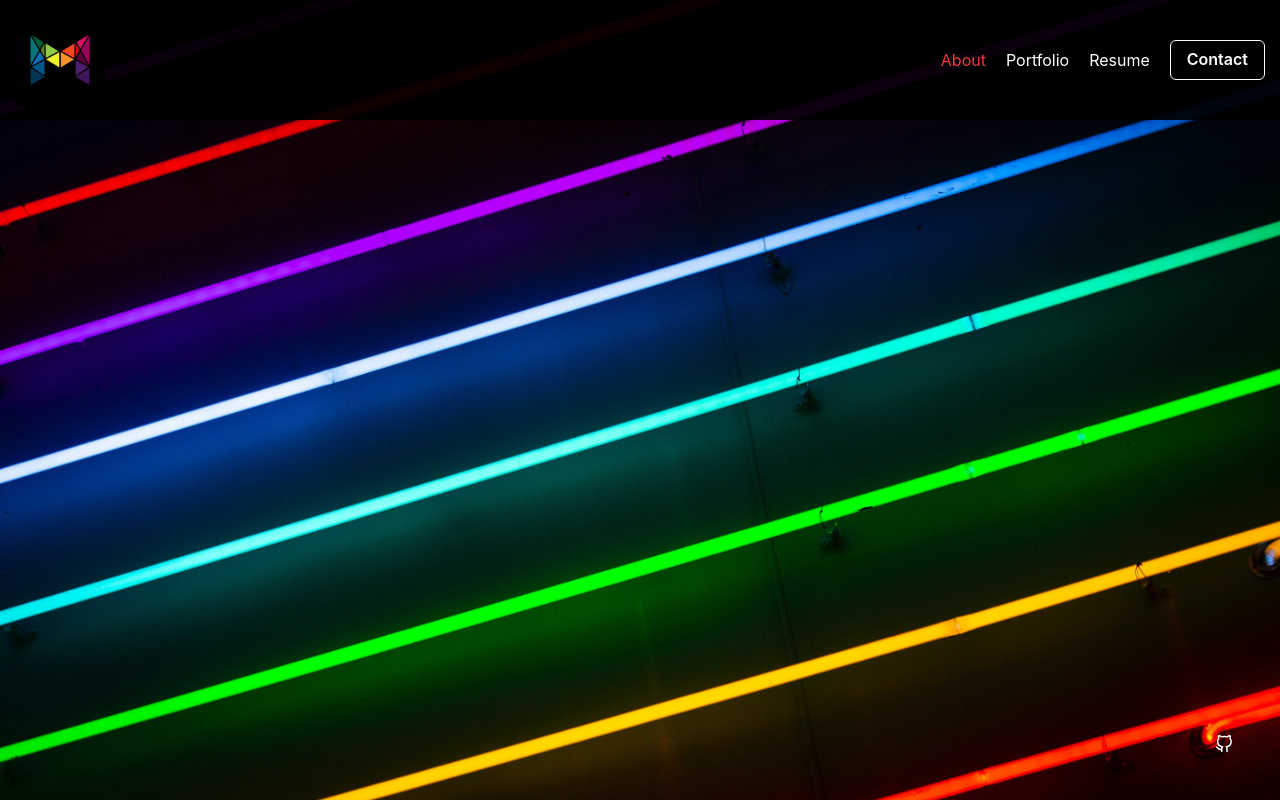
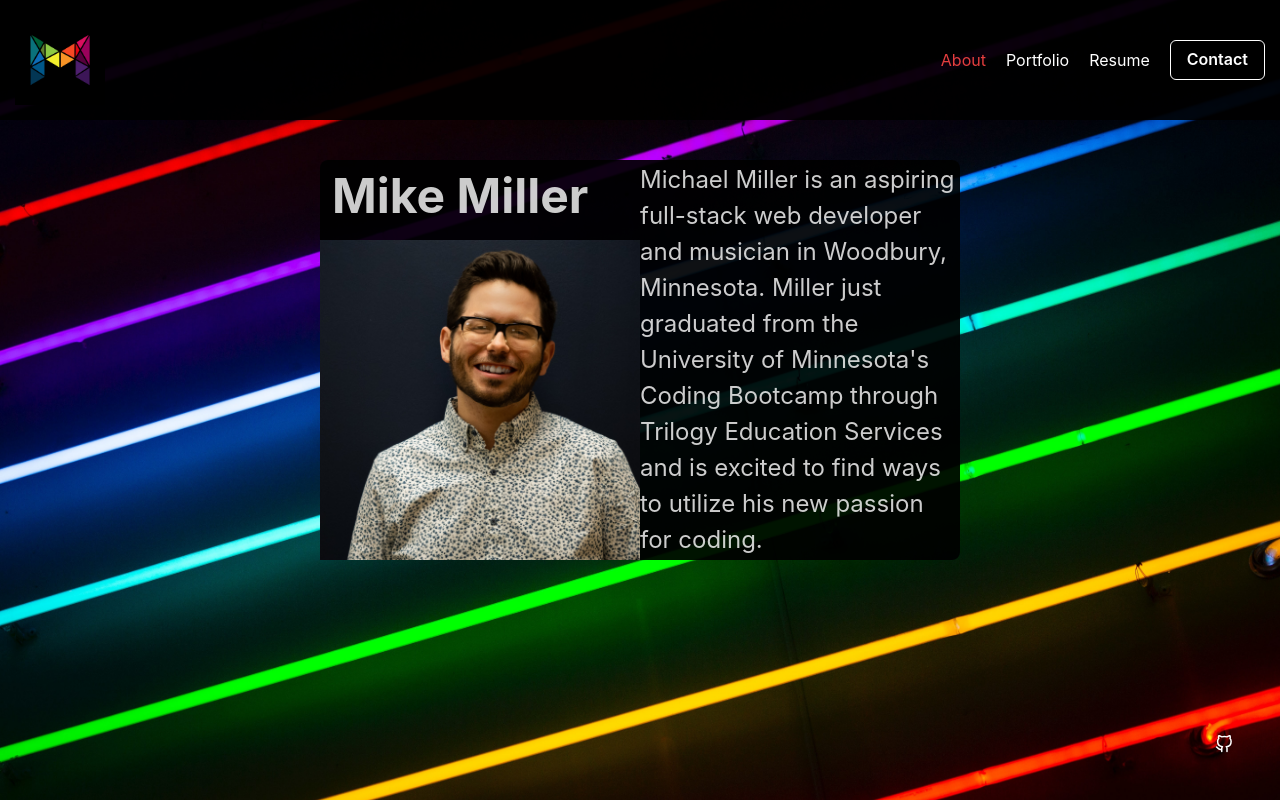
Before and after one commit to mimi5930/mike-miller-dev-port, a React (Create React App) app in the folder client/: page / in a window 1280 px wide. Built offline with nearby package versions, Linux system fonts and the light colour scheme.

Commit message:
added about page

```diff
--- a/client/src/App.js
+++ b/client/src/App.js
@@ -10,9 +10,11 @@ function App() {
   return (
     <Router>
       <Box
+        position="absolute"
         bgImage={require('./img/home-background.jpg')}
         bgSize="cover"
         height="100vh"
+        width="100vw"
         bgColor="black"
       >
         <Header />
--- a/client/src/components/About/index.js
+++ b/client/src/components/About/index.js
@@ -1,8 +1,45 @@
-import { Text } from '@chakra-ui/react';
+import { Box, Heading, Text, Image, Flex } from '@chakra-ui/react';
 import React from 'react';
 
 const About = props => {
-  return <Text>Homepage</Text>;
+  return (
+    <section>
+      <Flex
+        mt="20vh"
+        bgColor="blackAlpha.900"
+        width="50%"
+        mr="auto"
+        ml="auto"
+        height="50vh"
+        borderRadius="lg"
+        justifyContent="space-evenly"
+        flexDir="row"
+      >
+        <Flex width="50%" flexDir="column" justifyContent="center">
+          <Heading size="2xl" color="whiteAlpha.800" margin="3" mb="5">
+            Mike Miller
+          </Heading>
+          <Image
+            src={require('../../img/mike.jpg')}
+            objectFit="cover"
+            height="400px"
+          />
+        </Flex>
+        <Text
+          fontSize="2xl"
+          width="50%"
+          color="whiteAlpha.800"
+          mt="auto"
+          mb="auto"
+        >
+          Michael Miller is an aspiring full-stack web developer and musician in
+          Woodbury, Minnesota. Miller just graduated from the University of
+          Minnesota's Coding Bootcamp through Trilogy Education Services and is
+          excited to find ways to utilize his new passion for coding.
+        </Text>
+      </Flex>
+    </section>
+  );
 };
 
 export default About;
--- a/client/src/components/Header/index.js
+++ b/client/src/components/Header/index.js
@@ -1,5 +1,5 @@
 import React, { useState } from 'react';
-import { Flex, Button, Link, Image, color } from '@chakra-ui/react';
+import { Flex, Button, Link, Image } from '@chakra-ui/react';
 import { useNavigate } from 'react-router-dom';
 
 const Header = props => {
--- a/client/src/components/Socials/index.js
+++ b/client/src/components/Socials/index.js
@@ -1,5 +1,5 @@
 import React, { useEffect, useState } from 'react';
-import { IconButton, Flex, Link, LinkOverlay } from '@chakra-ui/react';
+import { IconButton, Flex, Link } from '@chakra-ui/react';
 import { FiGithub, FiLinkedin, FiArrowUp } from 'react-icons/fi';
 
 const Socials = props => {
```
Also changed, not shown: client/src/img/mike.jpg (added).
